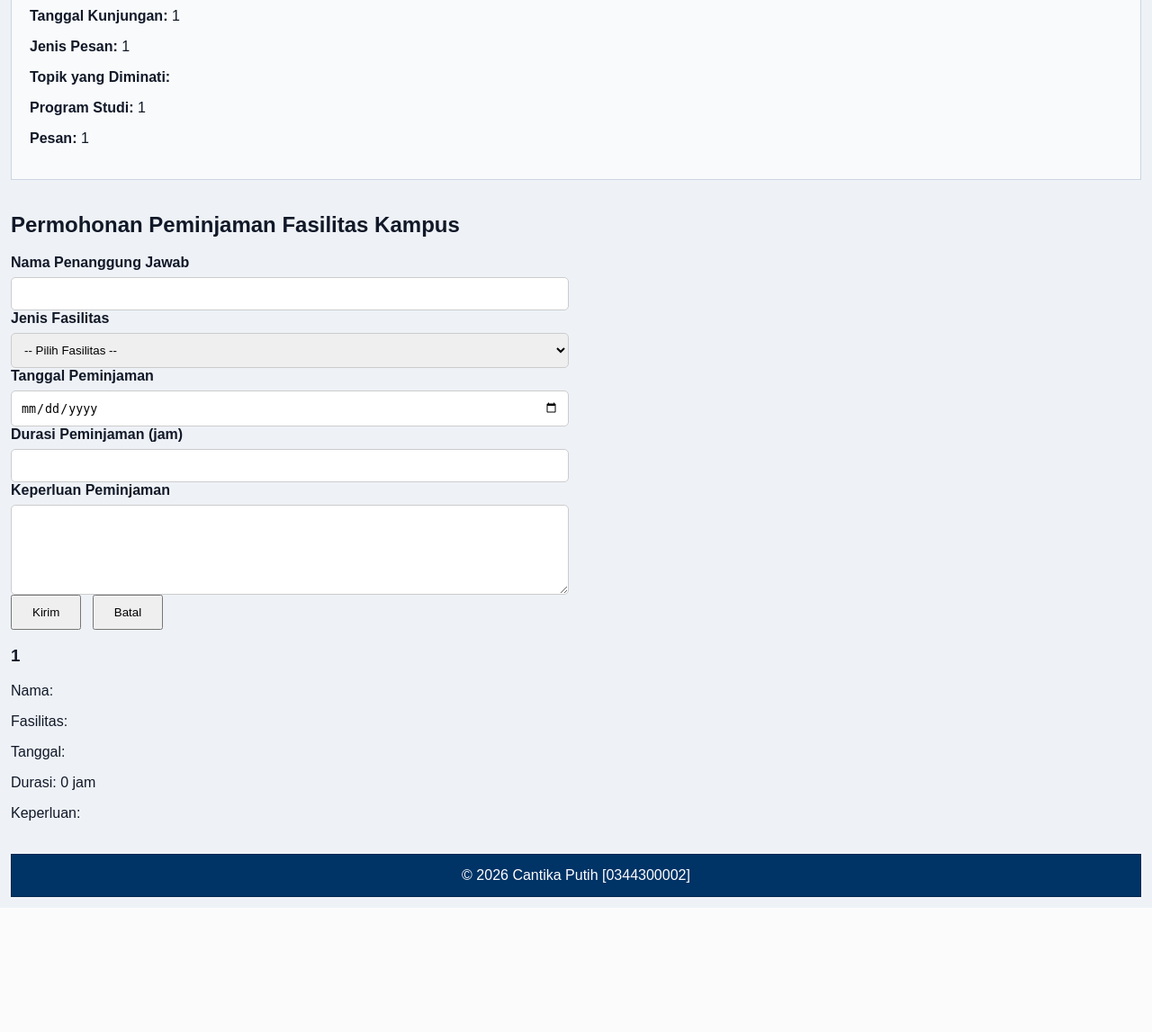
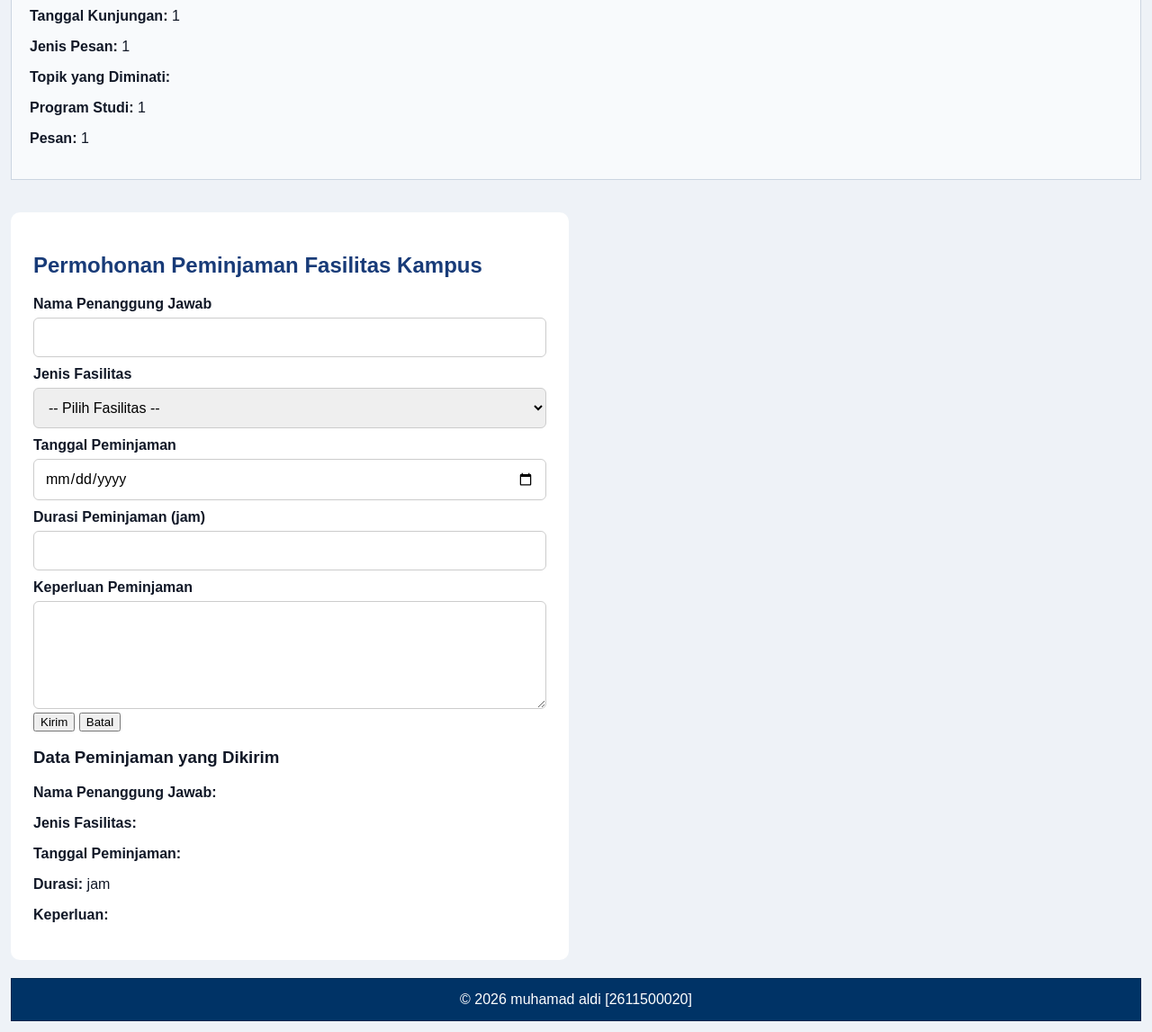
Before and after one commit to 2611500020-dion/2611500020-PWD-ti1j-2627, a PHP site: page /pertemuan-08/index.php in a window 1280 px wide. Shown: the part 1840-2987 px from the top of the page at 90% size. Before the commit the page ends 2849 px from the top, so only its background shows below. Run offline with PHP 8.4, Linux system fonts and the light colour scheme; the visitor is signed in with stand-in values (Sample User, id 1).

Commit message:
menambahkan dan mengedit css

```diff
--- a/pertemuan-08/index.php
+++ b/pertemuan-08/index.php
@@ -35,11 +35,11 @@ if ($_SERVER["REQUEST_METHOD"] === "POST") {
 // Mengamankan data sebelum ditampilkan kembali ke halaman HTML.
 // P6: PHP dasar dan pemrograman sisi peladen
 // Bagian 1: Variabel dan konstanta
-$nim = "0344300002";
-$namaMahasiswa = "Cantika Putih";
+$nim = "2611500020";
+$namaMahasiswa = "muhamad aldi";
 $programStudi = "SI";
 $tahunAkademik = "2026/2027";
-$semester = 4;
+$semester = 1;
 $ipk = 3.75;
 $statusAktif = true;
 $catatanTambahan = null;
@@ -123,6 +123,7 @@ document.getElementById("formPeminjaman")
 				<li><a href="#home">Beranda</a></li>
 				<li><a href="#about">Tentang</a></li>
 				<li><a href="#contact">Kontak</a></li>
+				<li><a href="#peminjaman">Peminjaman Fasilitas</a></li>
 			</ul>
 		</nav>
 	</header>
@@ -333,50 +334,42 @@ document.getElementById("formPeminjaman")
     <button type="submit">Kirim</button>
     <button type="reset">Batal</button>
 </form>
-	<?php
-if (!empty($_SESSION["error_peminjaman"])) {
-    echo "<div class='pesan-error'>";
-    foreach ($_SESSION["error_peminjaman"] as $err) {
-        echo "<p>" .
-            htmlspecialchars($err, ENT_QUOTES, 'UTF-8')
-            . "</p>";
-    }
-    echo "</div>";
-    unset($_SESSION["error_peminjaman"]);
-}
+	<?php if (isset($_SESSION["peminjaman"])):
+    $p = $_SESSION["peminjaman"];
+?>
+<article class="submission-result">
+  <h3>Data Peminjaman yang Dikirim</h3>
 
-if (!empty($_SESSION["pesan_peminjaman"])
-    && !empty($_SESSION["hasil_peminjaman"])) {
+  <p><strong>Nama Penanggung Jawab:</strong>
+    <?= htmlspecialchars($p["nama"], ENT_QUOTES, 'UTF-8') ?>
+  </p>
 
-    $data = $_SESSION["hasil_peminjaman"];
+  <p><strong>Jenis Fasilitas:</strong>
+    <?= htmlspecialchars($p["fasilitas"], ENT_QUOTES, 'UTF-8') ?>
+  </p>
 
-    echo "<h3>" .
-        htmlspecialchars($_SESSION["pesan_peminjaman"],
-        ENT_QUOTES, 'UTF-8') . "</h3>";
+  <p><strong>Tanggal Peminjaman:</strong>
+    <?= htmlspecialchars($p["tanggal"], ENT_QUOTES, 'UTF-8') ?>
+  </p>
 
-    echo "<p>Nama: " .
-        htmlspecialchars($data["nama"], ENT_QUOTES, 'UTF-8')
-        . "</p>";
+  <p><strong>Durasi:</strong>
+    <?= htmlspecialchars((string)$p["durasi"], ENT_QUOTES, 'UTF-8') ?> jam
+  </p>
 
-    echo "<p>Fasilitas: " .
-        htmlspecialchars($data["fasilitas"], ENT_QUOTES, 'UTF-8')
-        . "</p>";
+  <p><strong>Keperluan:</strong>
+    <?= nl2br(htmlspecialchars($p["keperluan"], ENT_QUOTES, 'UTF-8')) ?>
+  </p>
+</article>
+<?php endif; ?>
 
-    echo "<p>Tanggal: " .
-        htmlspecialchars($data["tanggal"], ENT_QUOTES, 'UTF-8')
-        . "</p>";
-
-    echo "<p>Durasi: " .
-        (int)$data["durasi"] . " jam</p>";
-
-    echo "<p>Keperluan: " .
-        htmlspecialchars($data["keperluan"],
-        ENT_QUOTES, 'UTF-8') . "</p>";
-
-    unset($_SESSION["pesan_peminjaman"]);
-    unset($_SESSION["hasil_peminjaman"]);
-}
-?>
+<?php if (isset($_SESSION["error_peminjaman"])): ?>
+  <p role="alert">
+    <?= htmlspecialchars(
+      $_SESSION["error_peminjaman"],
+      ENT_QUOTES, 'UTF-8'
+    ) ?>
+  </p>
+<?php endif; ?>
 </section>
 	</main>
 
--- a/pertemuan-08/style.css
+++ b/pertemuan-08/style.css
@@ -248,33 +248,51 @@ footer p {
   }
 }
 
-field-peminjaman {
-    margin-bottom: 18px;
+#peminjaman {
+  padding: 25px;
+  margin-top: 20px;
+  background: #fff;
+  border-radius: 10px;
 }
 
-.field-peminjaman label {
-    display: block;
-    margin-bottom: 7px;
-    font-weight: bold;
+#peminjaman h2 {
+  color: #183b78;
+  margin-bottom: 20px;
 }
 
-.field-peminjaman input,
-.field-peminjaman select,
-.field-peminjaman textarea {
-    display: block;
-    width: 100%;
-    padding: 10px;
-    box-sizing: border-box;
-    border: 1px solid #ccc;
-    border-radius: 5px;
+#peminjaman label {
+  display: block;
+  margin: 10px 0 6px;
+  font-weight: bold;
 }
 
-.field-peminjaman textarea {
-    min-height: 100px;
+#peminjaman input,
+#peminjaman select,
+#peminjaman textarea {
+  width: 100%;
+  padding: 12px;
+  border: 1px solid #ccc;
+  border-radius: 6px;
+  box-sizing: border-box;
+  font: inherit;
 }
 
-#formPeminjaman button {
-    padding: 10px 22px;
-    margin-right: 8px;
-    cursor: pointer;
+#peminjaman textarea {
+  min-height: 120px;
+  resize: vertical;
 }
+
+.form-buttons {
+  display: flex;
+  gap: 10px;
+  margin-top: 15px;
+}
+
+.form-buttons button {
+  background: #182b55;
+  color: white;
+  border: none;
+  padding: 12px 22px;
+  cursor: pointer;
+  border-radius: 4px;
+}
```
Also changed, not shown: pertemuan-08/README.md.
